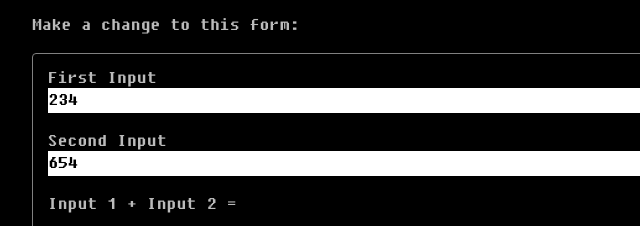
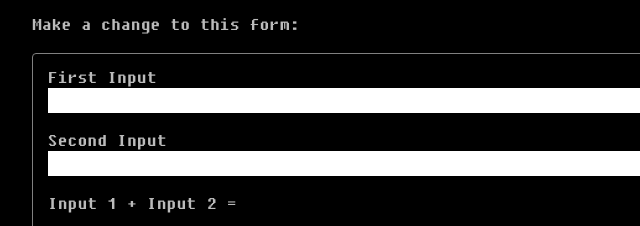
Before and after one commit to froggr/terry-binder.js, a plain HTML site: page index.html in a window 1280 px wide. Shown: the part 6464-6690 px from the top of the page, 38-678 px from the left. Drawn offline with nearby package versions, Linux system fonts and the light colour scheme.

Commit message:
removed model for testing autosave and calculation to demo building of new model

```diff
--- a/index.html
+++ b/index.html
@@ -406,7 +406,7 @@ ol>li { list-style-type: decimal; padding-bottom: 10px;}
 <script>
 
 
-$.binder.scope.something = {model:{ first_input : 234, second_input : 654 }};
+//$.binder.scope.something = {model:{ first_input : 234, second_input : 654 }};
 
  $.binder.scope.obj = {model : {
 				property : 'test',
```
